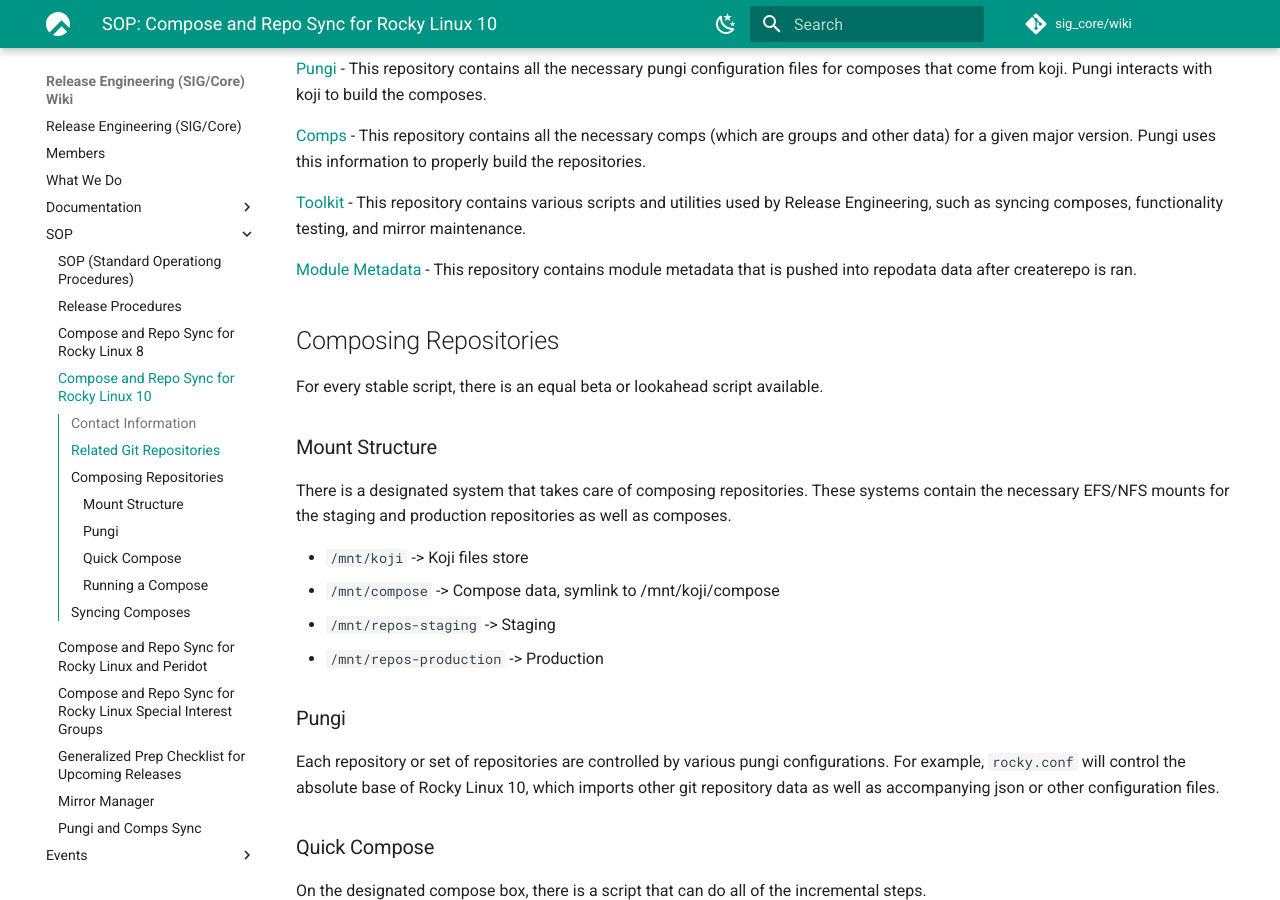
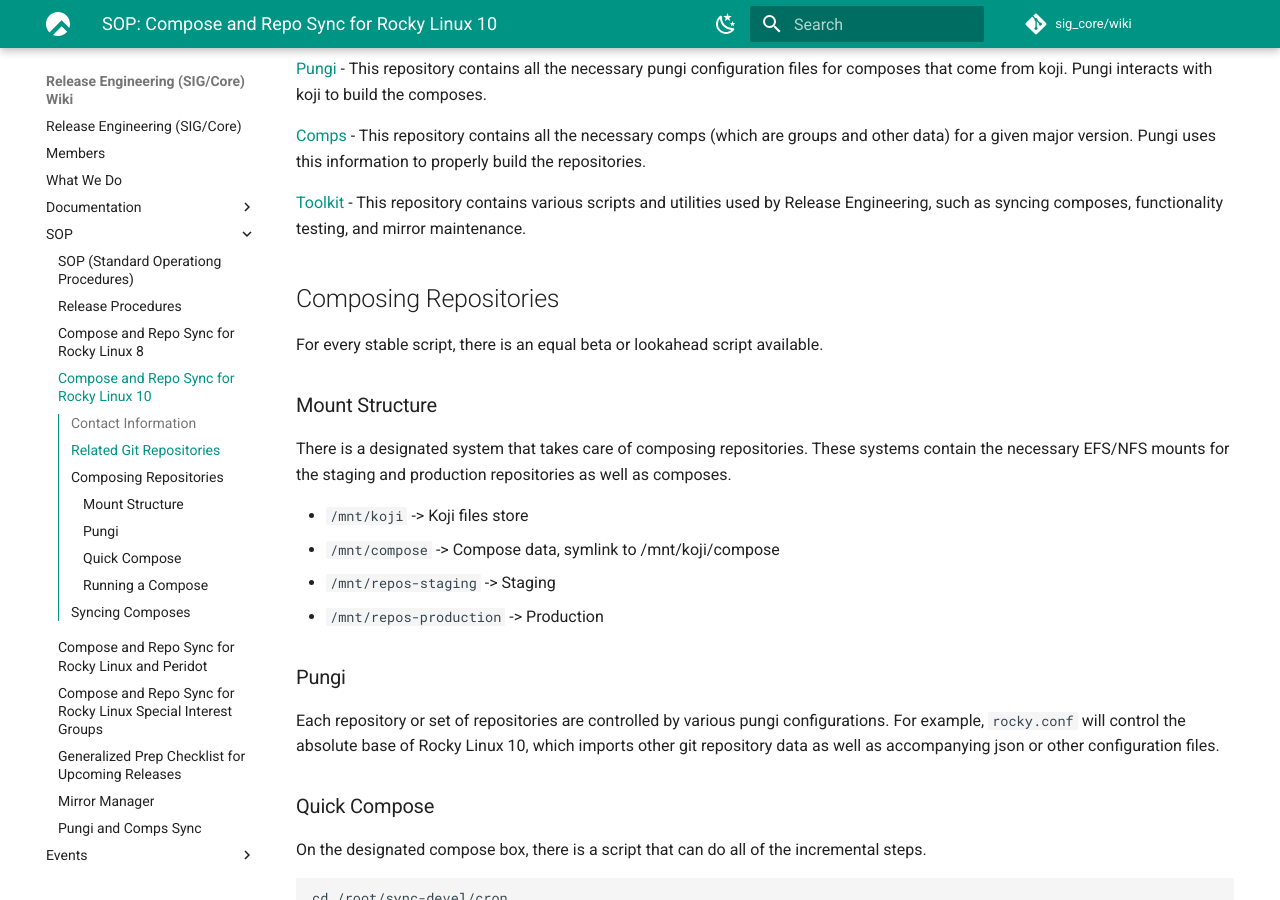
Before and after one commit to rocky-linux/sig-core-wiki, an MkDocs documentation site: the page built from docs/sop/sop_compose_10.md, in a window 1280 px wide and 900 px high, scrolled down 709 px. Built offline with MkDocs 1.6.1 and Material for MkDocs 9.7.7, drawn with Linux system fonts in a browser that asks for light colours.

Commit message:
removed module metadata link from 10sop

```diff
--- a/docs/sop/sop_compose_10.md
+++ b/docs/sop/sop_compose_10.md
@@ -24,8 +24,6 @@
 [Comps](https://git.rockylinux.org/rocky/comps) - This repository contains all the necessary comps (which are groups and other data) for a given major version. Pungi uses this information to properly build the repositories.
 
 [Toolkit](https://github.com/rocky-linux/sig-core-toolkit) - This repository contains various scripts and utilities used by Release Engineering, such as syncing composes, functionality testing, and mirror maintenance.
-
-[Module Metadata](https://git.rockylinux.org/rocky/rocky-module-metadata) - This repository contains module metadata that is pushed into repodata data after createrepo is ran.
 
 ## Composing Repositories
 
```
